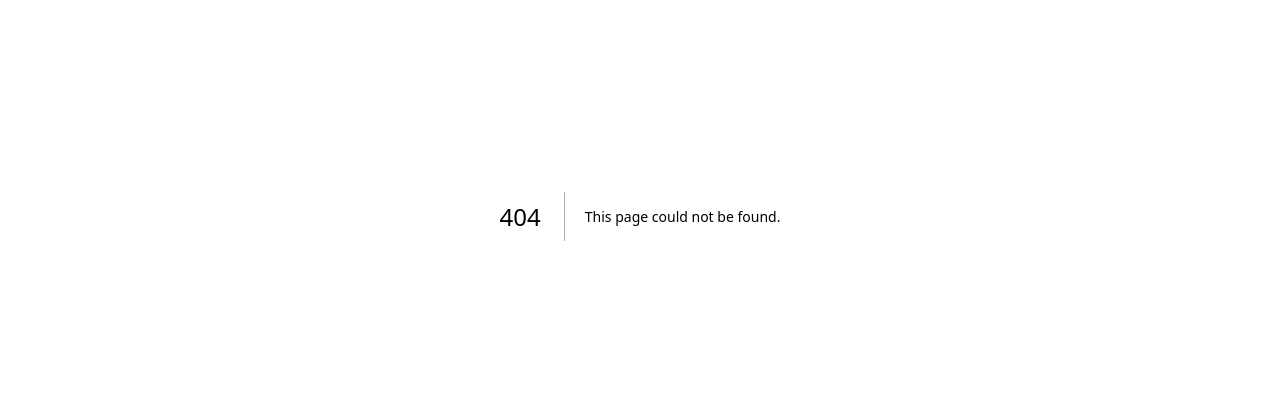
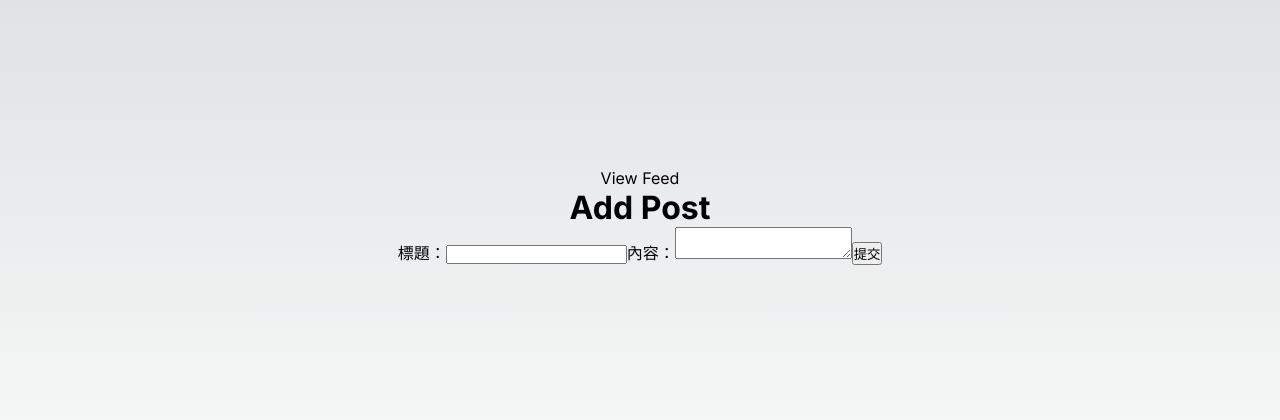
Before and after one commit to yunimm/my-fullstack-app, a Next.js app: page /add-post in a window 1280 px wide. Before the commit this address had no page. Shown: the part 184-604 px from the top of the page. Built offline with nearby package versions, Linux system fonts and the light colour scheme.

Commit message:
Create/Delete Post

```diff
--- /dev/null
+++ b/app/add-post/page.jsx
@@ -0,0 +1,54 @@
+'use client';
+import styles from '@/app/page.module.css';
+import Link from 'next/link';
+import { useState } from 'react';
+import { useRouter } from 'next/navigation';
+
+export default function AddPost() {
+    const [title, setTitle] = useState('');
+    const [content, setContent] = useState('');
+    const router = useRouter();
+    const handleSubmit = async (e) => {
+        e.preventDefault();
+        try {
+            await fetch('/api/add-post', {
+                method: 'POST',
+                headers: {
+                    'Content-Type': 'application/json',
+                },
+                body: JSON.stringify({ title, content }),
+            });
+            router.refresh();
+        } catch (error) {
+            console.error(error);
+        }
+        setTitle('');
+        setContent('');
+    };
+    return (
+        <main className={styles.main}>
+            <Link href={'/'}>View Feed</Link>
+            <h1>Add Post</h1>
+            <form onSubmit={handleSubmit}>
+                <label htmlFor="title">標題：</label>
+                <input
+                    type="text"
+                    id="title"
+                    name="title"
+                    value={title}
+                    onChange={(e) => setTitle(e.target.value)}
+                />
+
+                <label htmlFor="content">內容：</label>
+                <textarea
+                    id="content"
+                    name="content"
+                    value={content}
+                    onChange={(e) => setContent(e.target.value)}
+                />
+
+                <button type="submit">提交</button>
+            </form>
+        </main>
+    );
+}
--- /dev/null
+++ b/app/api/add-post/route.js
@@ -0,0 +1,20 @@
+import prisma from '@/lib/prisma';
+import { NextResponse } from 'next/server';
+
+export async function POST(request) {
+    const res = await request.json();
+    const { title, content } = res;
+    const result = await prisma.post.create({
+        data: {
+            title,
+            content,
+            published: true,
+            author: {
+                create: {
+                    name: 'yu',
+                },
+            },
+        },
+    });
+    return NextResponse.json({ data: result });
+}
--- /dev/null
+++ b/app/api/post/[id]/route.js
@@ -0,0 +1,8 @@
+import { NextResponse } from 'next/server';
+import prisma from '@/lib/prisma';
+
+export async function DELETE(request, { params }) {
+    const id = params.id;
+    const post = await prisma.post.delete({ where: { id } });
+    return NextResponse.json(post);
+}
--- a/app/page.jsx
+++ b/app/page.jsx
@@ -1,6 +1,8 @@
 import styles from './page.module.css';
 import prisma from '@/lib/prisma';
 import Post from './components/Post';
+import Link from 'next/link';
+
 
 async function getPosts() {
     const posts = await prisma.post.findMany({
@@ -16,9 +18,9 @@ async function getPosts() {
 
 export default async function Home() {
     const posts = await getPosts();
-    console.log(posts);
     return (
         <main className={styles.main}>
+            <Link href={'/add-post'}>Add post</Link>
             <h1>Feed</h1>
             {posts.map((post) => {
                 return (
```
Also changed, not shown: app/components/DeletePostButton.jsx (added, +16 -0 lines), app/components/Post.jsx (+10 -1 lines).
